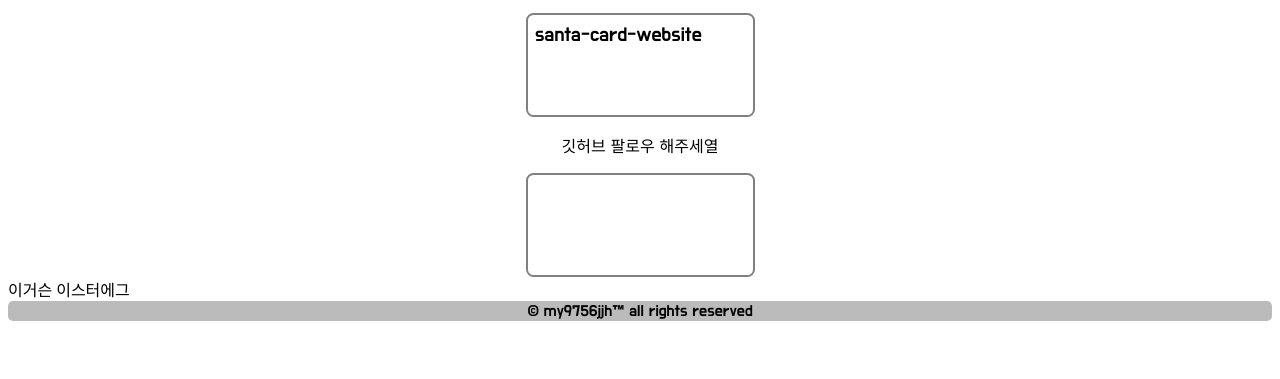
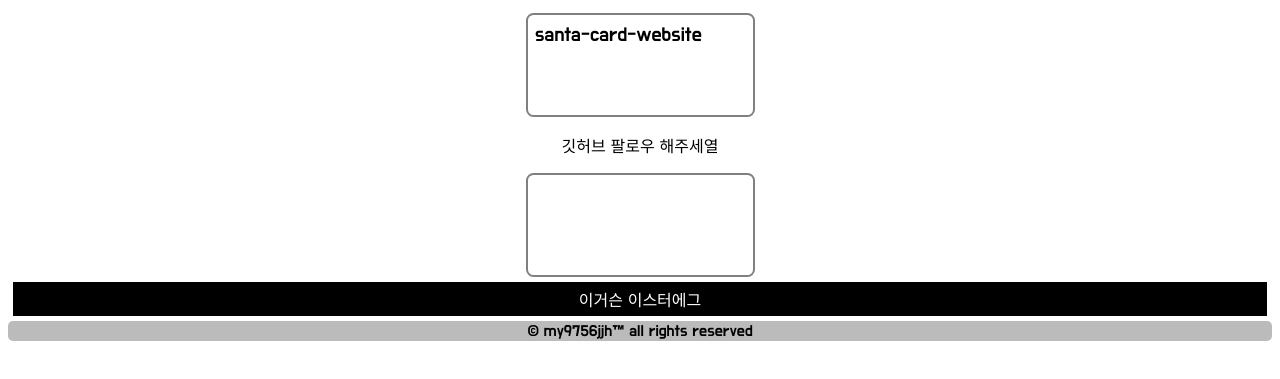
Before and after one commit to my9756jjh/idea-webs, a plain HTML site: page body.html in a window 1280 px wide. Shown: the part 371-750 px from the top of the page. Drawn offline with Linux system fonts and the light colour scheme; a script that the page names is missing.

Commit message:
Update index.css

```diff
--- a/index.css
+++ b/index.css
@@ -56,3 +56,12 @@
   margin: 25px;
   color: black;
 }
+
+.egg {
+  margin: 5px;
+  padding: 5px;
+  background-color: #000000;
+  color: white;
+  font-family: 'Do Hyeon', sans-serif;
+  text-align: center;
+}
```
